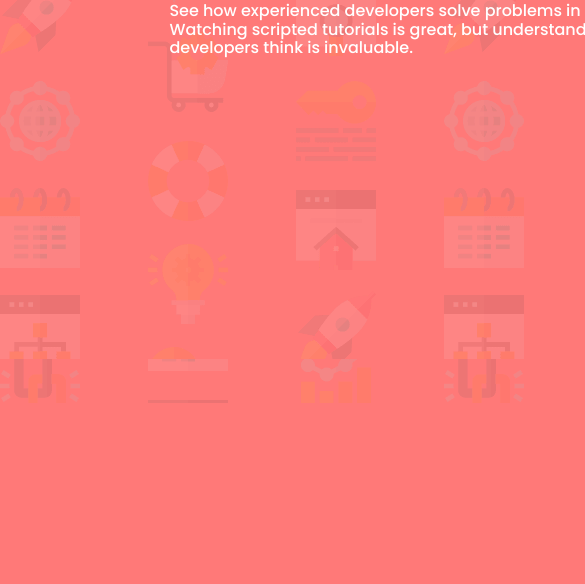
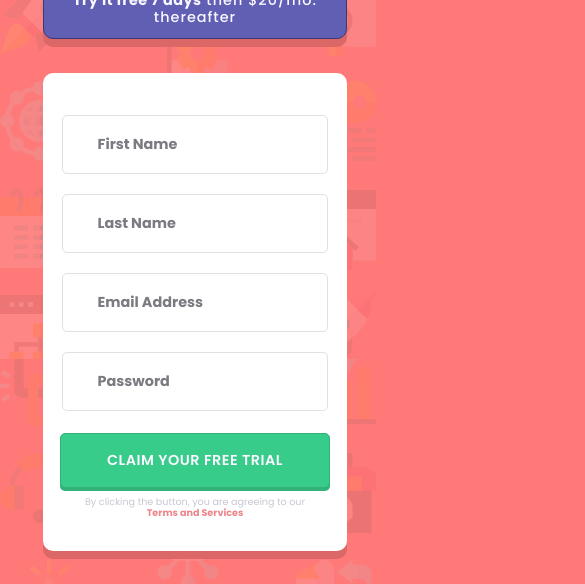
Before and after one commit to GusV15/registration-form, a plain HTML site: page index.html in a window 390 px wide. Shown: the part 441-1025 px from the top of the page, 585 px wide, since content can reach past the window. Before the commit the page ends 844 px from the top, so only its background shows below. Drawn offline with Linux system fonts and the light colour scheme.

Commit message:
Responsive web design added

```diff
--- a/style.css
+++ b/style.css
@@ -1,9 +1,7 @@
 @import url('https://fonts.googleapis.com/css2?family=Poppins:wght@400;500;600;700&display=swap');
 
-body {
-    width: 1440px;
-    height: 800px;
-    margin: auto;
+html, body {
+    width: 100vw;
     background-image:  url("./images/bg-intro-desktop.png");
     background-color: #FF7978;
     font-family: 'Poppins', sans-serif;
@@ -14,7 +12,8 @@ body {
 
 .wrapper {
     width: 84%;
-    height: 650px;
+    height: 750px;
+    margin: 20px;
     display: flex;
     flex-flow: row wrap;
     align-items: center;
@@ -23,34 +22,33 @@ body {
 
 .header {
     width: 48%;
-    height: 70%;
+    height: 605px;
     margin: 20px;
     display: flex;
     flex-flow: row wrap;
     align-content: center;
 }
 
-h1 {
-    margin-left: 30px;
+.header h1 {
     margin-bottom: 10px;
     padding: 0;
     font-size: 3rem;
     font-weight: bold;
     color: #FFFFFF;
     text-align: left;
-    line-height: 50px;
+    line-height: 55px;
 }
 
-p{
-    margin-left: 30px;
+.header p{
     color: #FFFFFF;
     font-size: 1rem;
     font-weight: 500;
+    line-height: 25px;
 }
 
 .registration {
     width: 48%;
-    height: 570px;
+    height: 605px;
     display: flex;
     flex-flow: row wrap;
     justify-content: center;
@@ -88,17 +86,27 @@ button span {
 
 .form-registration {
     width: 96.5%;
-    height: 475px;
+    height: 478px;
     background: #FFFFFF;
     border-radius: 10px;
     box-shadow: 0px 8px 0px #DB6767;
+    box-sizing: border-box;
+}
+
+.form-registration form {
+    width: 100%;
+    height: 340px;
+    display: flex;
+    flex-wrap: wrap;
+    justify-content: center;
+    align-content: center;
 }
 
 form input {
-    width: 77.8%;
+    width: 82%;
     height: 55px;
-    margin: 20px 20px 0px 43px;
-    padding-left: 30px;
+    padding-left: 35px;
+    margin-top: 20px;
     color: #46454A;
     font-weight: bold;
     font-size: 0.9rem;
@@ -115,7 +123,7 @@ form input:focus {
     color: #46454A;
     font-weight: bold;
     font-size: 0.9rem;
-    border: 1.4px solid rgb(226, 157, 157);
+    border: 1.4px solid rgb(73, 72, 155);
     transition: all 0.5s;
 }
 
@@ -132,9 +140,11 @@ input:focus::-webkit-input-placeholder {
 }
 
 .form-registration .button-form {
-    width: 83.8%;
+    width: 89%;
     height: 55px;
-    margin: 20px 44px 0px 44px;
+    margin: 20px auto;
+    margin-bottom: 8px;
+    display: block;
     font-size: 0.9rem;
     color: #FAF8FF;
     font-weight:600;
@@ -154,12 +164,13 @@ input:focus::-webkit-input-placeholder {
     border: 0.5px solid rgb(43, 160, 107);
     box-shadow: 0px 3px 0px rgb(55, 195, 132);
     transition: all 2s;
-
+    cursor: pointer;
 }
 
 .form-registration p {
     text-align: center;
-    font-size: 0.75rem;
+    margin: 0;
+    font-size: 0.7rem;
     font-weight: 400;
     color: rgb(200, 199, 209);
 }
@@ -168,3 +179,128 @@ p span {
     color: #ED858A;
     font-weight: bold;
 }
+
+/* Responsive Design with Media Query´s */
+
+@media screen and (max-width: 1000px) {
+    html, body{
+        width: 100vw;
+    }
+    .wrapper {
+        width: 100%;
+        margin-top: 30px;
+        min-height:820px;
+    }
+    .header {
+        width: 70%;
+        height: 180px;
+        text-align: center;
+    }
+    .header h1 {
+        font: 0.8rem;
+        text-align: center;
+    }
+    .header p {
+        font-size: 1rem;
+        margin-top: 0;
+    }
+    .registration {
+        width: 70%;
+    }
+    .registration .button-discount {
+        margin-bottom: 0px;
+    }
+    .form-registration {
+        align-items: center;
+    }
+    .form-registration p {
+        padding: 0 20px;
+        font-size: 0.6rem;
+    }
+}
+
+@media screen and (max-width: 675px) {
+    .header {
+        width: 85%;
+        height: 250px;
+        align-items: center;
+    }
+    .header h1 {
+        font-size: 2.6rem;
+    }
+    .registration {
+        width: 85%;
+    }
+    .form-registration p {
+        padding: 0 40px;
+        font-size: 0.8rem;
+    }
+    .registration .button-discount,
+    .registration span{
+        font-size: 0.9rem;
+    }
+    .form-registration span {
+        font-size: 0.6rem;
+    }
+}
+
+@media screen and (max-width: 455px) {
+    .header {
+        width: 90%;
+        height: 350px;
+    }
+    .header h1 {
+        font-size: 1.5rem;
+        line-height: 40px;
+    }
+    .header p {
+        margin-bottom: 20px;
+    }
+    .registration {
+        width: 90%;
+    }
+    .form-registration p {
+        padding: 0 40px;
+        font-size: 0.6rem;
+    }
+    form input {
+        width: 75%;
+    }
+    .registration .button-discount,
+    .registration span{
+        font-size: 0.9rem;
+    }
+    .form-registration span {
+        font-size: 0.6rem;
+    }
+}
+
+@media screen and (max-width: 375px) {
+    .wrapper{
+        margin: 0;
+        width: 100vw;
+    }
+    .header {
+        width: 90%;
+        height: 280px;
+    }
+    .header h1 {
+        font-weight: 600;
+    }
+    .header p {
+        font-size: 1rem;
+        font-weight: 400;
+        letter-spacing: 0.8px;
+    }
+    .registration .button-discount {
+        height: 85px;
+        padding: 0 40px;
+        line-height: 20px;
+        font-size: 0.9rem;
+        font-weight: 100;
+    }
+    .form-registration .button-form {
+        font-size: 0.9rem;
+        font-weight: 400;
+    }
+}
```
